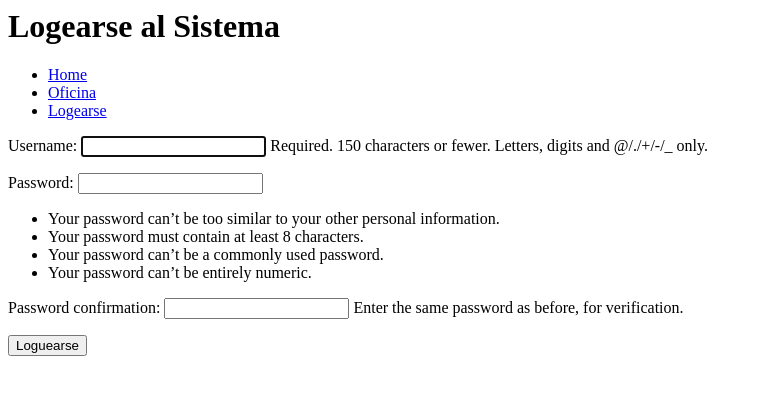
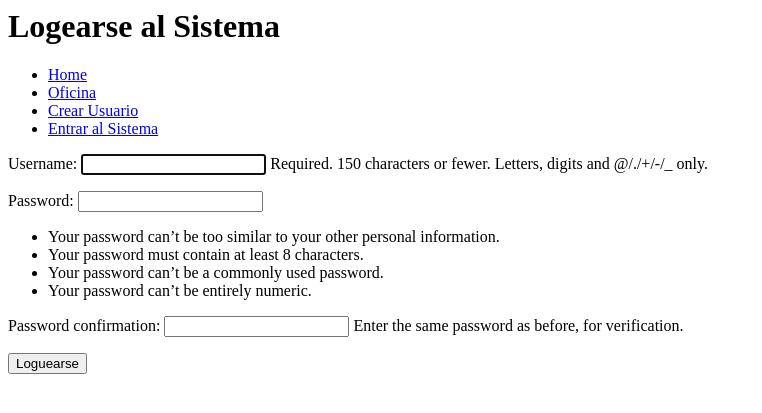
Before and after one commit to profeduardo67cap/AppGestionDePlacas, a Django app: page /loguearse/ in a window 1280 px wide. Shown: the top 413 px of the page, without its empty margins (0-762 px from the left). Run offline with Django 5.2, Linux system fonts and the light colour scheme.

Commit message:
Se agrega  nueva opción al menú

```diff
--- a/CatalogoDePlacas/templates/base.html
+++ b/CatalogoDePlacas/templates/base.html
@@ -14,14 +14,16 @@
             <li>
                 <a href="/oficina">Oficina</a>
             </li>
-
             {% if user.is_authenticated %}
                 <li>
-                    <a href="/salir">Salir</a>
+                    <a href="/cerrarSesion">Salir</a>
                 </li>
             {% else %}
                 <li>
-                    <a href="/loguearse">Logearse</a>
+                    <a href="/loguearse">Crear Usuario</a>
+                </li>
+                <li>
+                    <a href="/signin">Entrar al Sistema</a>
                 </li>
             {% endif %}
         </ul>
```
